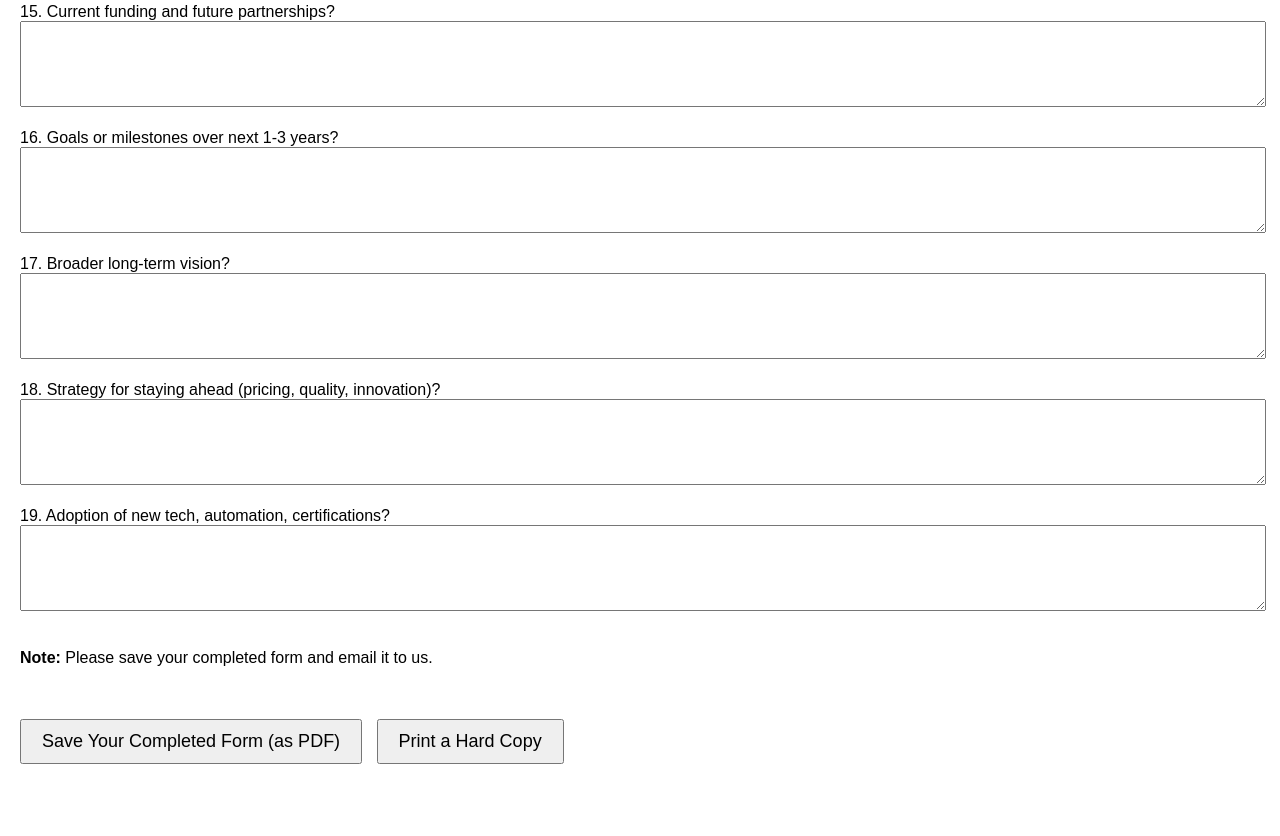
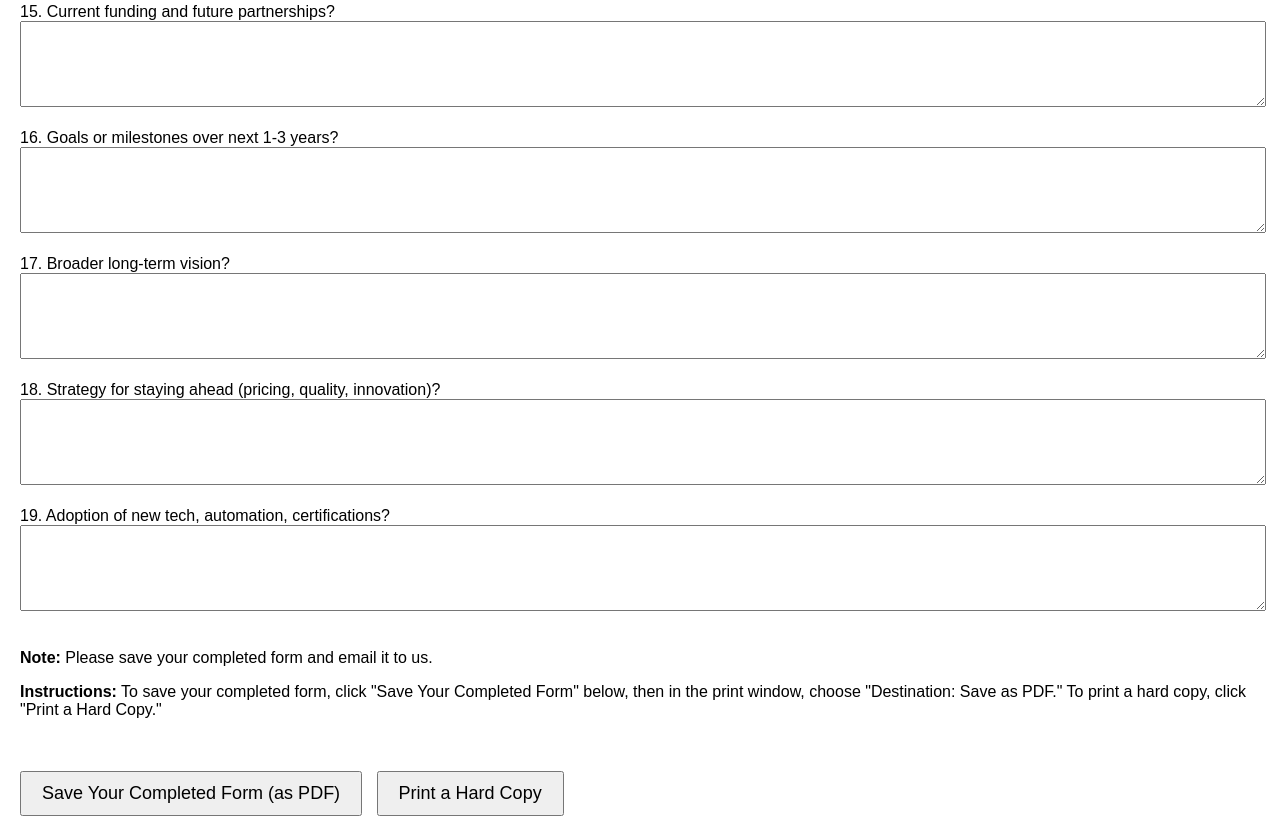
Before and after one commit to Zingybargains/discovery-questionnaire-online, a plain HTML site: page index.html in a window 1280 px wide. Shown: the part 2265-3101 px from the top of the page. Before the commit the page ends 3049 px from the top, so only its background shows below. Drawn offline with Linux system fonts and the light colour scheme.

Commit message:
Update index.html
	New "Instructions" and improved buttons

```diff
--- a/index.html
+++ b/index.html
@@ -41,6 +41,9 @@
 
         <p><strong>Note:</strong> Please save your completed form and email it to us.</p>
 
+<p><strong>Instructions:</strong> To save your completed form, click "Save Your Completed Form" below, then in the print window, choose "Destination: Save as PDF."
+To print a hard copy, click "Print a Hard Copy."</p>
+
 <br><br>
 <button type="button" onclick="window.print()" style="font-size: 18px; padding: 10px 20px; margin-right: 10px;">Save Your Completed Form (as PDF)</button>
 
```
